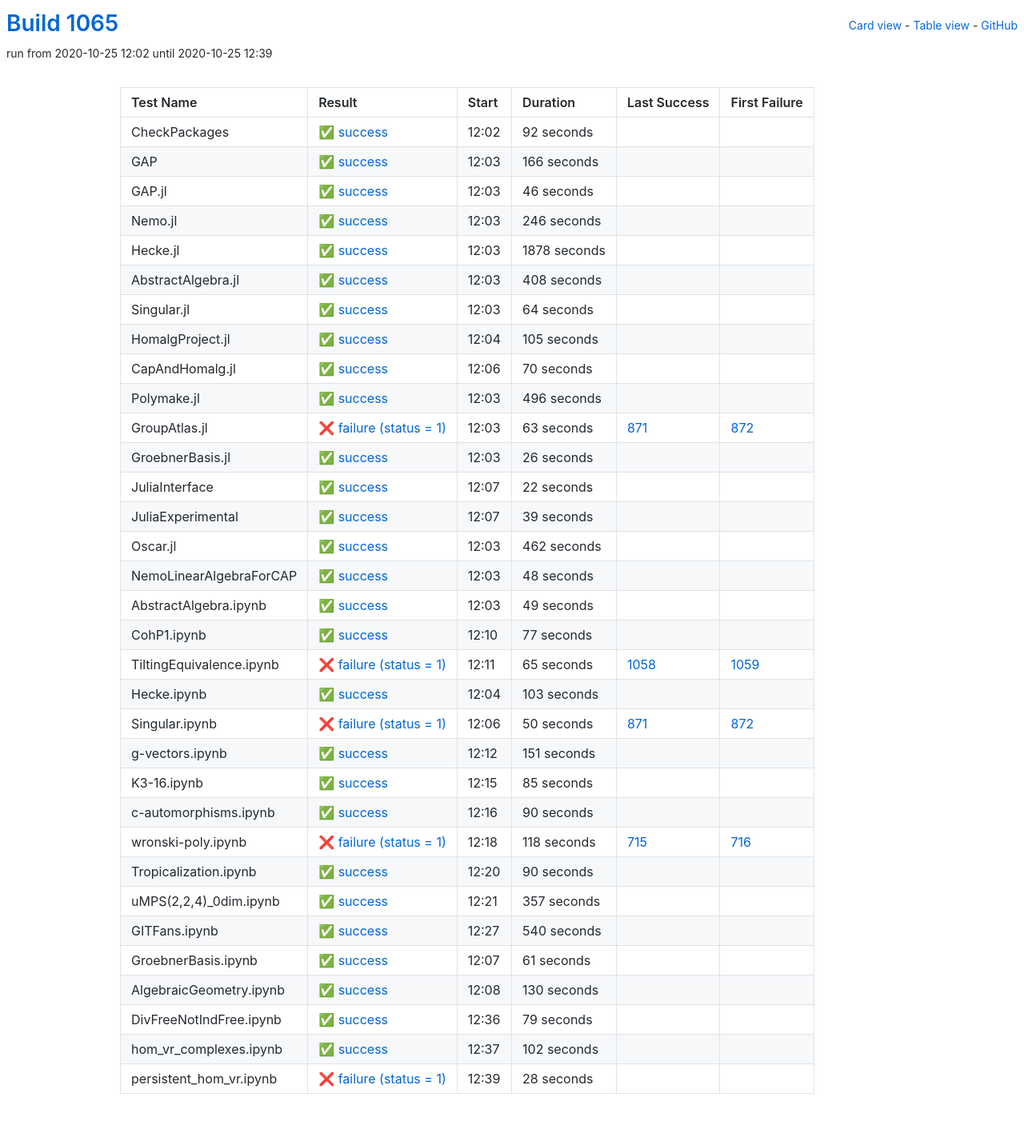
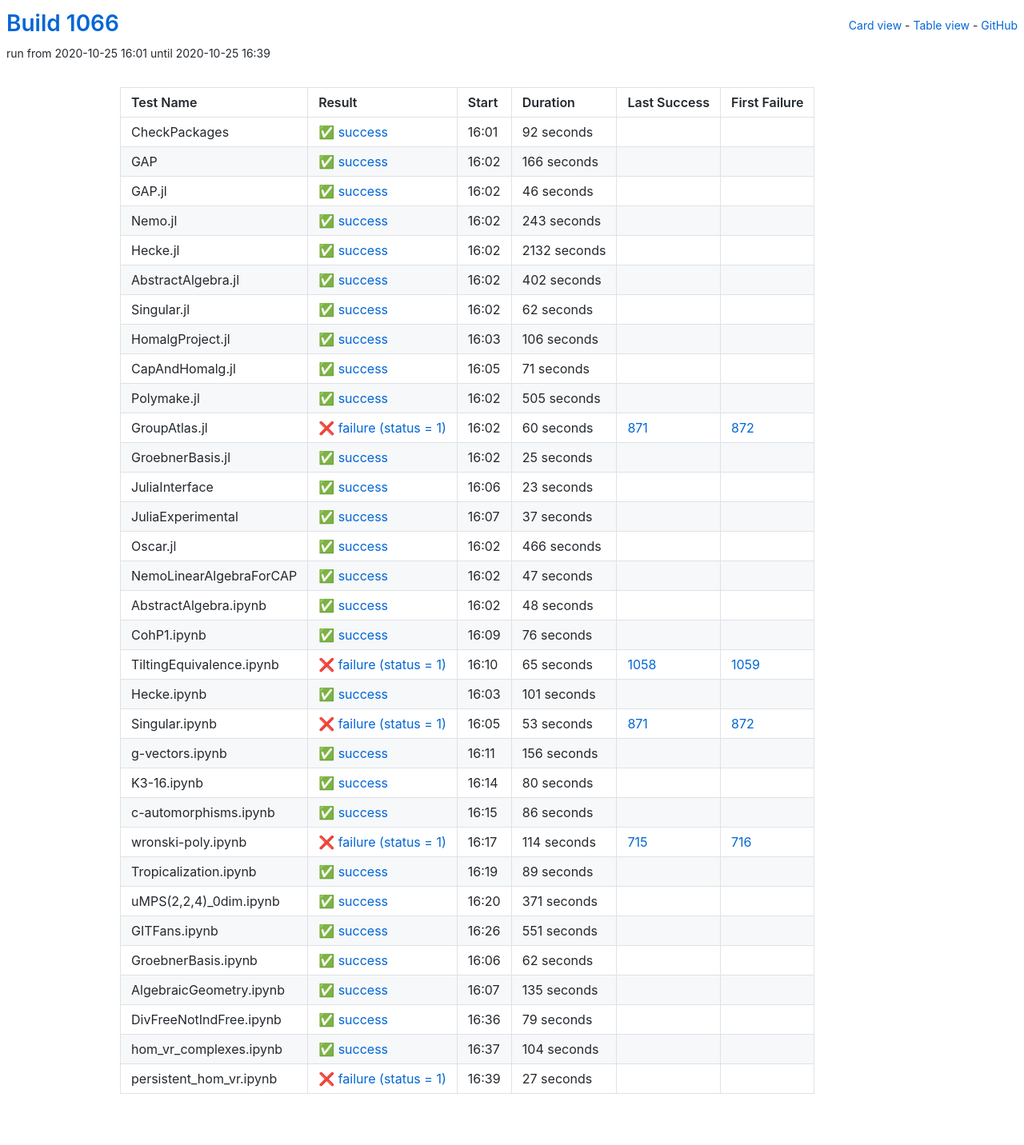
Before and after one commit to oscar-system/oscar-ci-status-stable, a Jekyll site: the page built from table.html, in a window 1280 px wide. Shown: the whole page at 80% size. Built offline with Jekyll 4.4.1, drawn with Linux system fonts in a browser that asks for light colours.

Commit message:
Build #1066

```diff
--- a/_data/ci.yml
+++ b/_data/ci.yml
@@ -1,6 +1,6 @@
 ---
-build: 1065
-build_url: https://oscarci.mathematik.uni-kl.de/job/oscar-stable/1065/
+build: 1066
+build_url: https://oscarci.mathematik.uni-kl.de/job/oscar-stable/1066/
 job: oscar-stable
 organization: oscar-system
 repo: oscar-ci-status-stable
@@ -8,8 +8,8 @@ repourl: https://github.com/oscar-system/oscar-ci-status-stable
 tests:
 - name: CheckPackages
   id: checkpackages
-  log: https://oscarci.mathematik.uni-kl.de/job/oscar-stable/1065/artifact/logs/build-1065/CheckPackages.log
-  start: 2020-10-25 12:02
+  log: https://oscarci.mathematik.uni-kl.de/job/oscar-stable/1066/artifact/logs/build-1066/CheckPackages.log
+  start: 2020-10-25 16:01
   success: true
   exitcode: 0
   status: success
@@ -20,8 +20,8 @@ tests:
   first_failure_url:
 - name: GAP
   id: gap
-  log: https://oscarci.mathematik.uni-kl.de/job/oscar-stable/1065/artifact/logs/build-1065/GAP.log
-  start: 2020-10-25 12:03
+  log: https://oscarci.mathematik.uni-kl.de/job/oscar-stable/1066/artifact/logs/build-1066/GAP.log
+  start: 2020-10-25 16:02
   success: true
   exitcode: 0
   status: success
@@ -32,8 +32,8 @@ tests:
   first_failure_url:
 - name: GAP.jl
   id: gap-jl
-  log: https://oscarci.mathematik.uni-kl.de/job/oscar-stable/1065/artifact/logs/build-1065/GAP.jl.log
-  start: 2020-10-25 12:03
+  log: https://oscarci.mathematik.uni-kl.de/job/oscar-stable/1066/artifact/logs/build-1066/GAP.jl.log
+  start: 2020-10-25 16:02
   success: true
   exitcode: 0
   status: success
@@ -44,152 +44,164 @@ tests:
   first_failure_url:
 - name: Nemo.jl
   id: nemo-jl
-  log: https://oscarci.mathematik.uni-kl.de/job/oscar-stable/1065/artifact/logs/build-1065/Nemo.jl.log
-  start: 2020-10-25 12:03
+  log: https://oscarci.mathematik.uni-kl.de/job/oscar-stable/1066/artifact/logs/build-1066/Nemo.jl.log
+  start: 2020-10-25 16:02
   success: true
   exitcode: 0
   status: success
-  duration: 246
+  duration: 243
   last_success: false
   last_success_url:
   first_failure: false
   first_failure_url:
 - name: Hecke.jl
   id: hecke-jl
-  log: https://oscarci.mathematik.uni-kl.de/job/oscar-stable/1065/artifact/logs/build-1065/Hecke.jl.log
-  start: 2020-10-25 12:03
+  log: https://oscarci.mathematik.uni-kl.de/job/oscar-stable/1066/artifact/logs/build-1066/Hecke.jl.log
+  start: 2020-10-25 16:02
   success: true
   exitcode: 0
   status: success
-  duration: 1878
+  duration: 2132
   last_success: false
   last_success_url:
   first_failure: false
   first_failure_url:
 - name: AbstractAlgebra.jl
   id: abstractalgebra-jl
-  log: https://oscarci.mathematik.uni-kl.de/job/oscar-stable/1065/artifact/logs/build-1065/AbstractAlgebra.jl.log
-  start: 2020-10-25 12:03
+  log: https://oscarci.mathematik.uni-kl.de/job/oscar-stable/1066/artifact/logs/build-1066/AbstractAlgebra.jl.log
+  start: 2020-10-25 16:02
   success: true
   exitcode: 0
   status: success
-  duration: 408
+  duration: 402
   last_success: false
   last_success_url:
   first_failure: false
   first_failure_url:
 - name: Singular.jl
   id: singular-jl
-  log: https://oscarci.mathematik.uni-kl.de/job/oscar-stable/1065/artifact/logs/build-1065/Singular.jl.log
-  start: 2020-10-25 12:03
+  log: https://oscarci.mathematik.uni-kl.de/job/oscar-stable/1066/artifact/logs/build-1066/Singular.jl.log
+  start: 2020-10-25 16:02
   success: true
   exitcode: 0
   status: success
-  duration: 64
+  duration: 62
   last_success: false
   last_success_url:
   first_failure: false
   first_failure_url:
 - name: HomalgProject.jl
   id: homalgproject-jl
-  log: https://oscarci.mathematik.uni-kl.de/job/oscar-stable/1065/artifact/logs/build-1065/HomalgProject.jl.log
-  start: 2020-10-25 12:04
+  log: https://oscarci.mathematik.uni-kl.de/job/oscar-stable/1066/artifact/logs/build-1066/HomalgProject.jl.log
+  start: 2020-10-25 16:03
   success: true
   exitcode: 0
   status: success
-  duration: 105
+  duration: 106
   last_success: false
   last_success_url:
   first_failure: false
   first_failure_url:
 - name: CapAndHomalg.jl
   id: capandhomalg-jl
-  log: https://oscarci.mathematik.uni-kl.de/job/oscar-stable/1065/artifact/logs/build-1065/CapAndHomalg.jl.log
-  start: 2020-10-25 12:06
+  log: https://oscarci.mathematik.uni-kl.de/job/oscar-stable/1066/artifact/logs/build-1066/CapAndHomalg.jl.log
+  start: 2020-10-25 16:05
   success: true
   exitcode: 0
   status: success
-  duration: 70
+  duration: 71
   last_success: false
   last_success_url:
   first_failure: false
   first_failure_url:
 - name: Polymake.jl
   id: polymake-jl
-  log: https://oscarci.mathematik.uni-kl.de/job/oscar-stable/1065/artifact/logs/build-1065/Polymake.jl.log
-  start: 2020-10-25 12:03
+  log: https://oscarci.mathematik.uni-kl.de/job/oscar-stable/1066/artifact/logs/build-1066/Polymake.jl.log
+  start: 2020-10-25 16:02
   success: true
   exitcode: 0
   status: success
-  duration: 496
+  duration: 505
   last_success: false
   last_success_url:
   first_failure: false
   first_failure_url:
 - name: GroupAtlas.jl
   id: groupatlas-jl
-  log: https://oscarci.mathematik.uni-kl.de/job/oscar-stable/1065/artifact/logs/build-1065/GroupAtlas.jl.log
-  start: 2020-10-25 12:03
+  log: https://oscarci.mathematik.uni-kl.de/job/oscar-stable/1066/artifact/logs/build-1066/GroupAtlas.jl.log
+  start: 2020-10-25 16:02
   success: false
   exitcode: 1
   status: failure
-  duration: 63
+  duration: 60
   last_success: 871
   last_success_url: https://oscarci.mathematik.uni-kl.de/job/oscar-stable/871/
   first_failure: 872
   first_failure_url: https://oscarci.mathematik.uni-kl.de/job/oscar-stable/872/
 - name: GroebnerBasis.jl
   id: groebnerbasis-jl
-  log: https://oscarci.mathematik.uni-kl.de/job/oscar-stable/1065/artifact/logs/build-1065/GroebnerBasis.jl.log
-  start: 2020-10-25 12:03
+  log: https://oscarci.mathematik.uni-kl.de/job/oscar-stable/1066/artifact/logs/build-1066/GroebnerBasis.jl.log
+  start: 2020-10-25 16:02
   success: true
   exitcode: 0
   status: success
-  duration: 26
+  duration: 25
   last_success: false
   last_success_url:
   first_failure: false
   first_failure_url:
 - name: JuliaInterface
   id: juliainterface
-  log: https://oscarci.mathematik.uni-kl.de/job/oscar-stable/1065/artifact/logs/build-1065/JuliaInterface.log
-  start: 2020-10-25 12:07
+  log: https://oscarci.mathematik.uni-kl.de/job/oscar-stable/1066/artifact/logs/build-1066/JuliaInterface.log
+  start: 2020-10-25 16:06
   success: true
   exitcode: 0
   status: success
-  duration: 22
+  duration: 23
   last_success: false
   last_success_url:
   first_failure: false
   first_failure_url:
 - name: JuliaExperimental
   id: juliaexperimental
-  log: https://oscarci.mathematik.uni-kl.de/job/oscar-stable/1065/artifact/logs/build-1065/JuliaExperimental.log
-  start: 2020-10-25 12:07
+  log: https://oscarci.mathematik.uni-kl.de/job/oscar-stable/1066/artifact/logs/build-1066/JuliaExperimental.log
+  start: 2020-10-25 16:07
   success: true
   exitcode: 0
   status: success
-  duration: 39
+  duration: 37
   last_success: false
   last_success_url:
   first_failure: false
   first_failure_url:
 - name: Oscar.jl
   id: oscar-jl
-  log: https://oscarci.mathematik.uni-kl.de/job/oscar-stable/1065/artifact/logs/build-1065/Oscar.jl.log
-  start: 2020-10-25 12:03
+  log: https://oscarci.mathematik.uni-kl.de/job/oscar-stable/1066/artifact/logs/build-1066/Oscar.jl.log
+  start: 2020-10-25 16:02
   success: true
   exitcode: 0
   status: success
-  duration: 462
+  duration: 466
   last_success: false
   last_success_url:
   first_failure: false
   first_failure_url:
 - name: NemoLinearAlgebraForCAP
   id: nemolinearalgebraforcap
-  log: https://oscarci.mathematik.uni-kl.de/job/oscar-stable/1065/artifact/logs/build-1065/NemoLinearAlgebraForCAP.log
-  start: 2020-10-25 12:03
+  log: https://oscarci.mathematik.uni-kl.de/job/oscar-stable/1066/artifact/logs/build-1066/NemoLinearAlgebraForCAP.log
+  start: 2020-10-25 16:02
+  success: true
+  exitcode: 0
+  status: success
+  duration: 47
+  last_success: false
+  last_success_url:
+  first_failure: false
+  first_failure_url:
+- name: AbstractAlgebra.ipynb
+  id: abstractalgebra-ipynb
+  log: https://oscarci.mathematik.uni-kl.de/job/oscar-stable/1066/artifact/logs/build-1066/AbstractAlgebra.ipynb.log
+  start: 2020-10-25 16:02
   success: true
   exitcode: 0
   status: success
@@ -198,34 +210,22 @@ tests:
   last_success_url:
   first_failure: false
   first_failure_url:
-- name: AbstractAlgebra.ipynb
-  id: abstractalgebra-ipynb
-  log: https://oscarci.mathematik.uni-kl.de/job/oscar-stable/1065/artifact/logs/build-1065/AbstractAlgebra.ipynb.log
-  start: 2020-10-25 12:03
+- name: CohP1.ipynb
+  id: cohp1-ipynb
+  log: https://oscarci.mathematik.uni-kl.de/job/oscar-stable/1066/artifact/logs/build-1066/CohP1.ipynb.log
+  start: 2020-10-25 16:09
   success: true
   exitcode: 0
   status: success
-  duration: 49
-  last_success: false
-  last_success_url:
-  first_failure: false
-  first_failure_url:
-- name: CohP1.ipynb
-  id: cohp1-ipynb
-  log: https://oscarci.mathematik.uni-kl.de/job/oscar-stable/1065/artifact/logs/build-1065/CohP1.ipynb.log
-  start: 2020-10-25 12:10
-  success: true
-  exitcode: 0
-  status: success
-  duration: 77
+  duration: 76
   last_success: false
   last_success_url:
   first_failure: false
   first_failure_url:
 - name: TiltingEquivalence.ipynb
   id: tiltingequivalence-ipynb
-  log: https://oscarci.mathematik.uni-kl.de/job/oscar-stable/1065/artifact/logs/build-1065/TiltingEquivalence.ipynb.log
-  start: 2020-10-25 12:11
+  log: https://oscarci.mathematik.uni-kl.de/job/oscar-stable/1066/artifact/logs/build-1066/TiltingEquivalence.ipynb.log
+  start: 2020-10-25 16:10
   success: false
   exitcode: 1
   status: failure
@@ -236,140 +236,140 @@ tests:
   first_failure_url: https://oscarci.mathematik.uni-kl.de/job/oscar-stable/1059/
 - name: Hecke.ipynb
   id: hecke-ipynb
-  log: https://oscarci.mathematik.uni-kl.de/job/oscar-stable/1065/artifact/logs/build-1065/Hecke.ipynb.log
-  start: 2020-10-25 12:04
+  log: https://oscarci.mathematik.uni-kl.de/job/oscar-stable/1066/artifact/logs/build-1066/Hecke.ipynb.log
+  start: 2020-10-25 16:03
   success: true
   exitcode: 0
   status: success
-  duration: 103
+  duration: 101
   last_success: false
   last_success_url:
   first_failure: false
   first_failure_url:
 - name: Singular.ipynb
   id: singular-ipynb
-  log: https://oscarci.mathematik.uni-kl.de/job/oscar-stable/1065/artifact/logs/build-1065/Singular.ipynb.log
-  start: 2020-10-25 12:06
+  log: https://oscarci.mathematik.uni-kl.de/job/oscar-stable/1066/artifact/logs/build-1066/Singular.ipynb.log
+  start: 2020-10-25 16:05
   success: false
   exitcode: 1
   status: failure
-  duration: 50
+  duration: 53
   last_success: 871
   last_success_url: https://oscarci.mathematik.uni-kl.de/job/oscar-stable/871/
   first_failure: 872
   first_failure_url: https://oscarci.mathematik.uni-kl.de/job/oscar-stable/872/
 - name: g-vectors.ipynb
   id: g-vectors-ipynb
-  log: https://oscarci.mathematik.uni-kl.de/job/oscar-stable/1065/artifact/logs/build-1065/g-vectors.ipynb.log
-  start: 2020-10-25 12:12
+  log: https://oscarci.mathematik.uni-kl.de/job/oscar-stable/1066/artifact/logs/build-1066/g-vectors.ipynb.log
+  start: 2020-10-25 16:11
   success: true
   exitcode: 0
   status: success
-  duration: 151
+  duration: 156
   last_success: false
   last_success_url:
   first_failure: false
   first_failure_url:
 - name: K3-16.ipynb
   id: k3-16-ipynb
-  log: https://oscarci.mathematik.uni-kl.de/job/oscar-stable/1065/artifact/logs/build-1065/K3-16.ipynb.log
-  start: 2020-10-25 12:15
+  log: https://oscarci.mathematik.uni-kl.de/job/oscar-stable/1066/artifact/logs/build-1066/K3-16.ipynb.log
+  start: 2020-10-25 16:14
   success: true
   exitcode: 0
   status: success
-  duration: 85
+  duration: 80
   last_success: false
   last_success_url:
   first_failure: false
   first_failure_url:
 - name: c-automorphisms.ipynb
   id: c-automorphisms-ipynb
-  log: https://oscarci.mathematik.uni-kl.de/job/oscar-stable/1065/artifact/logs/build-1065/c-automorphisms.ipynb.log
-  start: 2020-10-25 12:16
+  log: https://oscarci.mathematik.uni-kl.de/job/oscar-stable/1066/artifact/logs/build-1066/c-automorphisms.ipynb.log
+  start: 2020-10-25 16:15
   success: true
   exitcode: 0
   status: success
-  duration: 90
+  duration: 86
   last_success: false
   last_success_url:
   first_failure: false
   first_failure_url:
 - name: wronski-poly.ipynb
   id: wronski-poly-ipynb
-  log: https://oscarci.mathematik.uni-kl.de/job/oscar-stable/1065/artifact/logs/build-1065/wronski-poly.ipynb.log
-  start: 2020-10-25 12:18
+  log: https://oscarci.mathematik.uni-kl.de/job/oscar-stable/1066/artifact/logs/build-1066/wronski-poly.ipynb.log
+  start: 2020-10-25 16:17
   success: false
   exitcode: 1
   status: failure
-  duration: 118
+  duration: 114
   last_success: 715
   last_success_url: https://oscarci.mathematik.uni-kl.de/job/oscar-stable/715/
   first_failure: 716
   first_failure_url: https://oscarci.mathematik.uni-kl.de/job/oscar-stable/716/
 - name: Tropicalization.ipynb
   id: tropicalization-ipynb
-  log: https://oscarci.mathematik.uni-kl.de/job/oscar-stable/1065/artifact/logs/build-1065/Tropicalization.ipynb.log
-  start: 2020-10-25 12:20
+  log: https://oscarci.mathematik.uni-kl.de/job/oscar-stable/1066/artifact/logs/build-1066/Tropicalization.ipynb.log
+  start: 2020-10-25 16:19
   success: true
   exitcode: 0
   status: success
-  duration: 90
+  duration: 89
   last_success: false
   last_success_url:
   first_failure: false
   first_failure_url:
 - name: uMPS(2,2,4)_0dim.ipynb
   id: umps-2-2-4-0dim-ipynb
-  log: https://oscarci.mathematik.uni-kl.de/job/oscar-stable/1065/artifact/logs/build-1065/uMPS-2-2-4-_0dim.ipynb.log
-  start: 2020-10-25 12:21
+  log: https://oscarci.mathematik.uni-kl.de/job/oscar-stable/1066/artifact/logs/build-1066/uMPS-2-2-4-_0dim.ipynb.log
+  start: 2020-10-25 16:20
   success: true
   exitcode: 0
   status: success
-  duration: 357
+  duration: 371
   last_success: false
   last_success_url:
   first_failure: false
   first_failure_url:
 - name: GITFans.ipynb
   id: gitfans-ipynb
-  log: https://oscarci.mathematik.uni-kl.de/job/oscar-stable/1065/artifact/logs/build-1065/GITFans.ipynb.log
-  start: 2020-10-25 12:27
+  log: https://oscarci.mathematik.uni-kl.de/job/oscar-stable/1066/artifact/logs/build-1066/GITFans.ipynb.log
+  start: 2020-10-25 16:26
   success: true
   exitcode: 0
   status: success
-  duration: 540
+  duration: 551
   last_success: false
   last_success_url:
   first_failure: false
   first_failure_url:
 - name: GroebnerBasis.ipynb
   id: groebnerbasis-ipynb
-  log: https://oscarci.mathematik.uni-kl.de/job/oscar-stable/1065/artifact/logs/build-1065/GroebnerBasis.ipynb.log
-  start: 2020-10-25 12:07
+  log: https://oscarci.mathematik.uni-kl.de/job/oscar-stable/1066/artifact/logs/build-1066/GroebnerBasis.ipynb.log
+  start: 2020-10-25 16:06
   success: true
   exitcode: 0
   status: success
-  duration: 61
+  duration: 62
   last_success: false
   last_success_url:
   first_failure: false
   first_failure_url:
 - name: AlgebraicGeometry.ipynb
   id: algebraicgeometry-ipynb
-  log: https://oscarci.mathematik.uni-kl.de/job/oscar-stable/1065/artifact/logs/build-1065/AlgebraicGeometry.ipynb.log
-  start: 2020-10-25 12:08
+  log: https://oscarci.mathematik.uni-kl.de/job/oscar-stable/1066/artifact/logs/build-1066/AlgebraicGeometry.ipynb.log
+  start: 2020-10-25 16:07
   success: true
   exitcode: 0
   status: success
-  duration: 130
+  duration: 135
   last_success: false
   last_success_url:
   first_failure: false
   first_failure_url:
 - name: DivFreeNotIndFree.ipynb
   id: divfreenotindfree-ipynb
-  log: https://oscarci.mathematik.uni-kl.de/job/oscar-stable/1065/artifact/logs/build-1065/DivFreeNotIndFree.ipynb.log
-  start: 2020-10-25 12:36
+  log: https://oscarci.mathematik.uni-kl.de/job/oscar-stable/1066/artifact/logs/build-1066/DivFreeNotIndFree.ipynb.log
+  start: 2020-10-25 16:36
   success: true
   exitcode: 0
   status: success
@@ -380,24 +380,24 @@ tests:
   first_failure_url:
 - name: hom_vr_complexes.ipynb
   id: hom-vr-complexes-ipynb
-  log: https://oscarci.mathematik.uni-kl.de/job/oscar-stable/1065/artifact/logs/build-1065/hom_vr_complexes.ipynb.log
-  start: 2020-10-25 12:37
+  log: https://oscarci.mathematik.uni-kl.de/job/oscar-stable/1066/artifact/logs/build-1066/hom_vr_complexes.ipynb.log
+  start: 2020-10-25 16:37
   success: true
   exitcode: 0
   status: success
-  duration: 102
+  duration: 104
   last_success: false
   last_success_url:
   first_failure: false
   first_failure_url:
 - name: persistent_hom_vr.ipynb
   id: persistent-hom-vr-ipynb
-  log: https://oscarci.mathematik.uni-kl.de/job/oscar-stable/1065/artifact/logs/build-1065/persistent_hom_vr.ipynb.log
-  start: 2020-10-25 12:39
+  log: https://oscarci.mathematik.uni-kl.de/job/oscar-stable/1066/artifact/logs/build-1066/persistent_hom_vr.ipynb.log
+  start: 2020-10-25 16:39
   success: false
   exitcode: 1
   status: failure
-  duration: 28
+  duration: 27
   last_success: false
   last_success_url:
   first_failure: false
```
Also changed, not shown: README.md.
